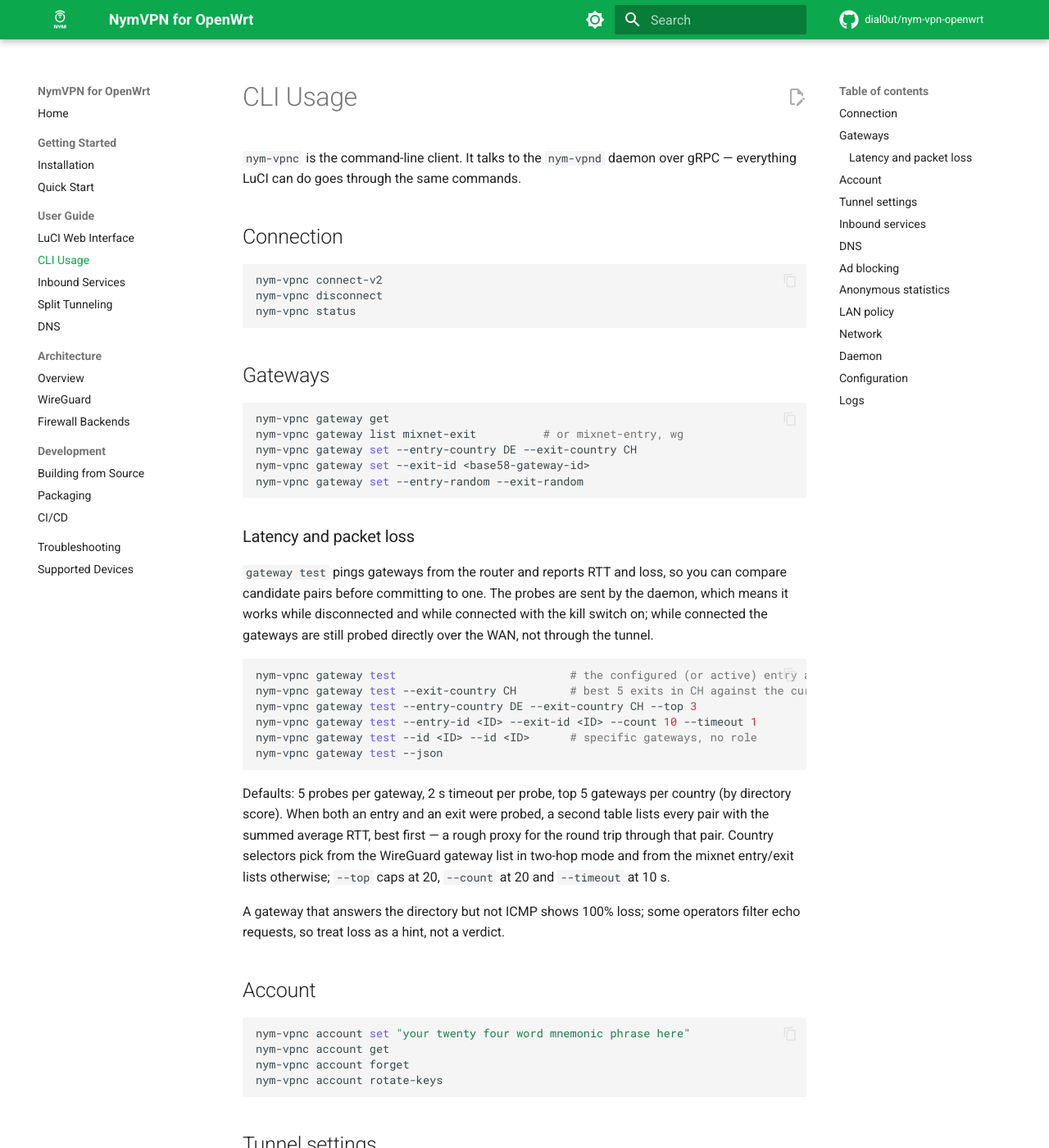
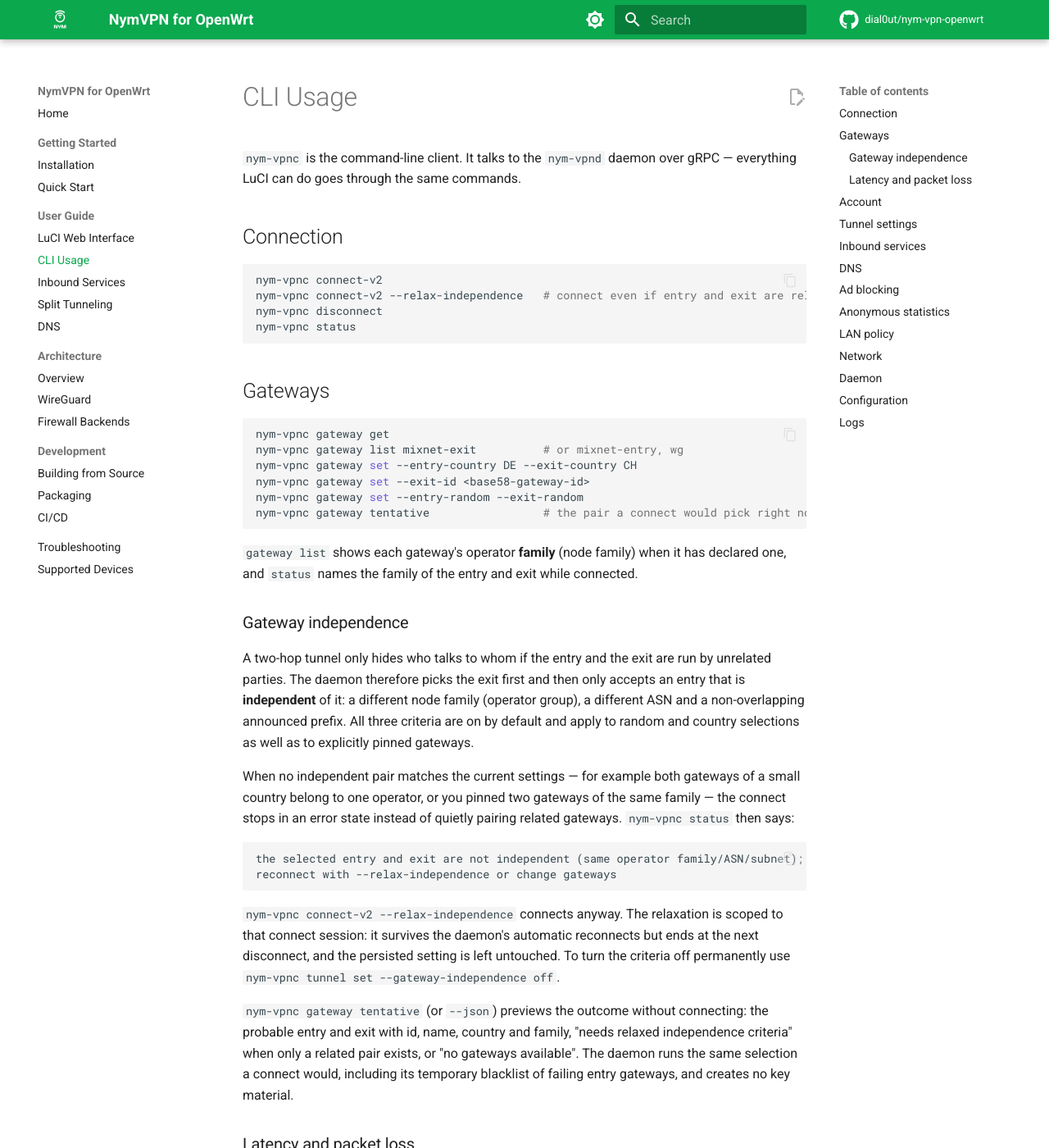
Before and after one commit to dial0ut/nym-vpn-openwrt, an MkDocs documentation site: the page built from docs/guide/cli.md, in a window 1280 px wide and 1400 px high. Shown: the whole window at 82% size. Built offline with MkDocs 1.6.1 and Material for MkDocs 9.7.7, drawn with Linux system fonts in a browser that asks for light colours; comment, search, counter and statistics services are not loaded; some of the changed text lies outside the part shown.

Commit message:
docs: describe gateway independence, the relax flag and the tentative pair
Explain the independence criteria, the per-session --relax-independence
connect, the tentative preview and the tunnel settings in the CLI guide,
and record the feature in the changelog.

````diff
--- a/docs/guide/cli.md
+++ b/docs/guide/cli.md
@@ -7,6 +7,7 @@ LuCI can do goes through the same commands.
 
 ```bash
 nym-vpnc connect-v2
+nym-vpnc connect-v2 --relax-independence   # connect even if entry and exit are related (this session only)
 nym-vpnc disconnect
 nym-vpnc status
 ```
@@ -19,7 +20,38 @@ nym-vpnc gateway list mixnet-exit          # or mixnet-entry, wg
 nym-vpnc gateway set --entry-country DE --exit-country CH
 nym-vpnc gateway set --exit-id <base58-gateway-id>
 nym-vpnc gateway set --entry-random --exit-random
+nym-vpnc gateway tentative                 # the pair a connect would pick right now
 ```
+
+`gateway list` shows each gateway's operator **family** (node family) when it has declared one,
+and `status` names the family of the entry and exit while connected.
+
+### Gateway independence
+
+A two-hop tunnel only hides who talks to whom if the entry and the exit are run by unrelated
+parties. The daemon therefore picks the exit first and then only accepts an entry that is
+**independent** of it: a different node family (operator group), a different ASN and a
+non-overlapping announced prefix. All three criteria are on by default and apply to random and
+country selections as well as to explicitly pinned gateways.
+
+When no independent pair matches the current settings — for example both gateways of a small
+country belong to one operator, or you pinned two gateways of the same family — the connect stops
+in an error state instead of quietly pairing related gateways. `nym-vpnc status` then says:
+
+```
+the selected entry and exit are not independent (same operator family/ASN/subnet);
+reconnect with --relax-independence or change gateways
+```
+
+`nym-vpnc connect-v2 --relax-independence` connects anyway. The relaxation is scoped to that
+connect session: it survives the daemon's automatic reconnects but ends at the next disconnect,
+and the persisted setting is left untouched. To turn the criteria off permanently use
+`nym-vpnc tunnel set --gateway-independence off`.
+
+`nym-vpnc gateway tentative` (or `--json`) previews the outcome without connecting: the probable
+entry and exit with id, name, country and family, "needs relaxed independence criteria" when only
+a related pair exists, or "no gateways available". The daemon runs the same selection a connect
+would, including its temporary blacklist of failing entry gateways, and creates no key material.
 
 ### Latency and packet loss
 
@@ -66,7 +98,16 @@ nym-vpnc tunnel set --killswitch off       # allows WAN fallback and carve-outs
 nym-vpnc tunnel set --killswitch on
 nym-vpnc tunnel set --stealth-api on       # API via cover domains on every request
 nym-vpnc tunnel set --stealth-api off      # default: cover domains only after a direct request fails
+nym-vpnc tunnel set --gateway-independence off   # accept related entry/exit pairs (default: on)
+nym-vpnc tunnel set --family-reminders off       # stop reminding about related pairs (default: on)
 ```
+
+**Gateway independence** switches the three independence criteria (family, ASN, subnet) together;
+`tunnel get` prints `Gateway independence: on (family, ASN, subnet)` or `off`. Changing it while
+connected re-selects the gateways. **Family reminders** only control whether user interfaces
+remind you when a pair is not independent; they never affect the tunnel. See
+[Gateway independence](#gateway-independence) for what the criteria mean and how to connect
+anyway for a single session.
 
 **Stealth API connect** is the same switch as in the NymVPN mobile and desktop apps. The daemon
 talks to the Nym API (account, gateway directory, network discovery) over HTTPS; by default it
````
Also changed, not shown: CHANGELOG.md (+21 -0 lines).
